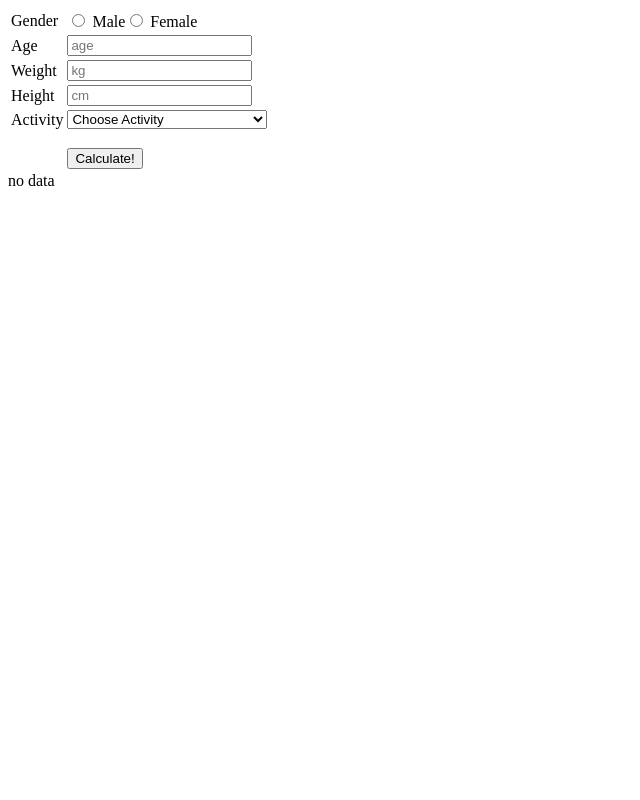
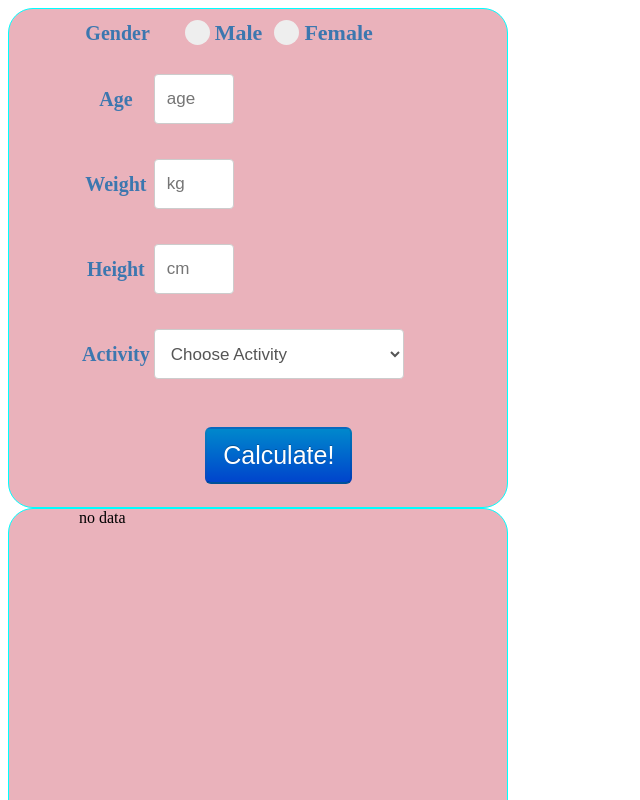
Before and after one commit to Abbasalubeid/DH2642-calorieGram-project, a React (Create React App) app: page / in a window 1280 px wide. Shown: the top 800 px of the page, without its empty margins (0-640 px from the left). Built offline with nearby package versions, Linux system fonts and the light colour scheme; no server answers.

Commit message:
merge and did some styling

```diff
--- a/public/App.css
+++ b/public/App.css
@@ -1,46 +1,195 @@
-.App {
+*,
+*::before,
+*::after {
+  box-sizing: border-box;
+}
+/*----------------------------------------------------------------body----------------------------------------------*/
+body {
+  /* background: url(pngtree-black-meat-western-food-banner-background-image_194600.jpg); */
+  /*  background: rgb(254, 202, 66); */
+  background-repeat: no-repeat;
+  background-size: cover;
+}
+h1 {
+  color: white;
+  display: inline-block;
+  font-size: 90px;
+  margin: 5px 25px;
+  padding: 8px;
+  border: 1px solid#75e6da;
+  border-radius: 55px;
+  font-family: "Helvetica", sans-serif;
+  background-color: #75e6da;
+  transform: translate(55%, 0%);
+}
+/*----------------------------------------------------------------SearchView----------------------------------------------*/
+.searchview-container {
+  padding-left: 70px;
+  width: 500px;
+  height: 500px;
+  border: 1px solid aqua;
+  border-radius: 25px;
+  /* background: linear-gradient(to bottom, red, blue); */
+  background-color: #eab2bb;
+  /* position: a;
+  top: 53%;
+  left: 50%; */
+  /* transform: translate(-50%, -50%); */
+  display: flex;
   text-align: center;
 }
 
-.App-logo {
-  height: 40vmin;
-  pointer-events: none;
+.searchview-container td {
+  /* border: 1px solid #d6dbd2; */
+  border-spacing: 100px;
+}
+.select {
+  display: block;
+  width: 250px;
+  height: 50px;
+  padding: 6px 12px;
+  font-size: 17px;
+  line-height: 1.42857143;
+  color: #555;
+  background-color: #fff;
+  background-image: none;
+  border: 1px solid #ccc;
+  border-radius: 4px;
 }
 
-@media (prefers-reduced-motion: no-preference) {
-  .App-logo {
-    animation: App-logo-spin infinite 20s linear;
-  }
+table td.column {
+  font-weight: bold;
+  text-align: right;
+  font-size: 13px;
 }
 
-.App-header {
-  background-color: #282c34;
-  min-height: 100vh;
-  display: flex;
-  flex-direction: column;
-  align-items: center;
-  justify-content: center;
-  font-size: calc(10px + 2vmin);
-  color: white;
+table label {
+  color: #3c77af;
+  text-align: right;
+  font-size: 20px;
+  font-weight: bold;
+}
+table label.gender:hover {
+  color: #047d0c;
 }
 
-.App-link {
-  color: #61dafb;
+/*---------------------------------------------------input radio----------------------------------------------------------------*/
+/* The container */
+.container {
+  display: inline-block;
+  position: relative;
+  padding-left: 30px;
+  margin: 0 6px;
+  cursor: pointer;
+  font-size: 22px;
+  -webkit-user-select: none;
+  -moz-user-select: none;
+  -ms-user-select: none;
+  user-select: none;
 }
 
-@keyframes App-logo-spin {
-  from {
-    transform: rotate(0deg);
-  }
-  to {
-    transform: rotate(360deg);
-  }
+/* Hide the browser's default radio button */
+.container input {
+  position: absolute;
+  opacity: 0;
+  cursor: pointer;
 }
 
-.select {
-  width: 200px;
+/* Create a custom radio button */
+.checkmark {
+  position: absolute;
+  top: 0;
+  left: 0;
+  height: 25px;
+  width: 25px;
+  background-color: #eee;
+  border-radius: 50%;
 }
 
-.submit-button {
-  margin-top: 15px;
+/* On mouse-over, add a grey background color */
+.container:hover input ~ .checkmark {
+  background-color: #ccc;
 }
+
+/* When the radio button is checked, add a blue background */
+.container input:checked ~ .checkmark {
+  background-color: #2196f3;
+}
+
+/* Create the indicator (the dot/circle - hidden when not checked) */
+.checkmark:after {
+  content: "";
+  position: absolute;
+  display: none;
+}
+
+/* Show the indicator (dot/circle) when checked */
+.container input:checked ~ .checkmark:after {
+  display: block;
+}
+
+/* Style the indicator (dot/circle) */
+.container .checkmark:after {
+  top: 9px;
+  left: 9px;
+  width: 8px;
+  height: 8px;
+  border-radius: 50%;
+  background: white;
+}
+
+/* input box such as age, weight and height */
+.input-box {
+  display: block;
+  width: 80px;
+  height: 50px;
+  padding: 6px 12px;
+  font-size: 17px;
+  line-height: 1.42857143;
+  color: #555;
+  background-color: #fff;
+  background-image: none;
+  border: 1px solid #ccc;
+  border-radius: 4px;
+}
+
+/* Submit button */
+input[type="submit"] {
+  -webkit-appearance: button;
+  cursor: pointer;
+}
+.btn-submit {
+  margin-top: 8px;
+  background-color: #006dcc;
+  background-image: linear-gradient(to bottom, #0088cc, #0044cc);
+  background-repeat: repeat-x;
+  border-color: rgba(0, 0, 0, 0.1) rgba(0, 0, 0, 0.1) rgba(0, 0, 0, 0.25);
+  color: #ffffff;
+  text-shadow: 0 -1px 0 rgb(0 0 0 / 25%);
+}
+.btn-lg,
+.btn-group-lg > .btn {
+  padding: 10px 16px;
+  font-size: 25px;
+  line-height: 1.3333333;
+  border-radius: 6px;
+}
+
+/* result div */
+.result {
+  text-align: left;
+  font-size: 22px;
+}
+
+/* flex-parent*/
+.flex-parent {
+  display: flex;
+  flex-direction: row;
+}
+
+.flex-searchview {
+  color: #3c77af;
+  text-align: right;
+  font-size: 20px;
+  font-weight: bold;
+}
--- a/src/presenter/searchViewPresenter.js
+++ b/src/presenter/searchViewPresenter.js
@@ -4,31 +4,31 @@ import React from "react";
 import promiseNoData from "../view/promiseNoData.js"
 import { getFitnessInfo, getActivityInfo } from "../fetchSource";
 
-export default function SearchViewPresenter(props){
+export default function SearchViewPresenter(props) {
     const [promise, setPromise] = React.useState(null);
     const [data, setData] = React.useState(null);
     const [error, setError] = React.useState(null);
 
     const [searchParams, setSearchParams] = React.useState({});
 
-    function promiseHasChangedACB(){
+    function promiseHasChangedACB() {
         setData(null);
         setError(null);
         let cancelled = false;
 
-        function changedAgainACB(){ cancelled = true; }
+        function changedAgainACB() { cancelled = true; }
         if (promise)
-            promise.then(function saveData(data){ if(!cancelled) setData (data);}).
-            catch(function saveError(error){ if(!cancelled) setError(error);});
+            promise.then(function saveData(data) { if (!cancelled) setData(data); }).
+                catch(function saveError(error) { if (!cancelled) setError(error); });
 
         return changedAgainACB;
     }
 
-    function userSearchedACB(){
+    function userSearchedACB() {
         setPromise(getActivityInfo(searchParams));
     }
 
-    function ageIsChangedACB(age){
+    function ageIsChangedACB(age) {
         const obj = {};
         obj.age = age;
         obj.gender = searchParams.gender;
@@ -38,7 +38,7 @@ export default function SearchViewPresenter(props){
         setSearchParams(obj);
     }
 
-    function weightIsChangedACB(weight){
+    function weightIsChangedACB(weight) {
         const obj = {};
         obj.age = searchParams.age;
         obj.gender = searchParams.gender;
@@ -48,7 +48,7 @@ export default function SearchViewPresenter(props){
         setSearchParams(obj);
     }
 
-    function heightIsChangedACB(height){
+    function heightIsChangedACB(height) {
         const obj = {};
         obj.age = searchParams.age;
         obj.gender = searchParams.gender;
@@ -58,7 +58,7 @@ export default function SearchViewPresenter(props){
         setSearchParams(obj);
     }
 
-    function genderIsChangedACB(gender){
+    function genderIsChangedACB(gender) {
         const obj = {};
         obj.age = searchParams.age;
         obj.gender = gender;
@@ -68,7 +68,7 @@ export default function SearchViewPresenter(props){
         setSearchParams(obj);
     }
 
-    function activityLevelIsChangedACB(level){
+    function activityLevelIsChangedACB(level) {
         const obj = {};
         obj.age = searchParams.age;
         obj.gender = searchParams.gender;
@@ -82,19 +82,21 @@ export default function SearchViewPresenter(props){
 
     return (
         <div>
-        <SearchView onUserChangedAge = {ageIsChangedACB}
-                    onUserChangedWeight = {weightIsChangedACB}
-                    onUserChangedHeight = {heightIsChangedACB}
-                    onUserSearched = {userSearchedACB}
-                    onUserChangedGender = {genderIsChangedACB}
-                    onUserChooseLevel = {activityLevelIsChangedACB}
-        />
-            <div>
-            {promiseNoData({promise, data, error}) ||
-            <ResultView
-                result = {data}>
-            </ResultView>
-            }
+            <div className="flex-searchview">
+                <SearchView onUserChangedAge={ageIsChangedACB}
+                    onUserChangedWeight={weightIsChangedACB}
+                    onUserChangedHeight={heightIsChangedACB}
+                    onUserSearched={userSearchedACB}
+                    onUserChangedGender={genderIsChangedACB}
+                    onUserChooseLevel={activityLevelIsChangedACB}
+                />
+            </div>
+            <div className="searchview-container">
+                {promiseNoData({ promise, data, error }) ||
+                    <ResultView
+                        result={data}>
+                    </ResultView>
+                }
             </div>
         </div>
 
--- a/src/view/searchView.js
+++ b/src/view/searchView.js
@@ -24,31 +24,35 @@ export default function SearchView(props) {
     }
 
     const options =
-                    [
-                    { value: "level_1", type: "Sedentary: little or no exercise" },
-                    { value: "level_2", type: "Light Exercise (1-2 days/week)" },
-                    { value: "level_3", type: "Exercise 4-5 times/week"},
-                    {value: "level_4",  type: "Daily exercise or intense exercise 3-4 times/week"},
-                    { value: "level_5", type: "Intense exercise 6-7 times/week" },
-                    { value: "level_6", type: "Very intense exercise daily, or physical job"},
-                    ];
+        [
+            { value: "level_1", type: "Sedentary: little or no exercise" },
+            { value: "level_2", type: "Light Exercise (1-2 days/week)" },
+            { value: "level_3", type: "Exercise 4-5 times/week" },
+            { value: "level_4", type: "Daily exercise or intense exercise 3-4 times/week" },
+            { value: "level_5", type: "Intense exercise 6-7 times/week" },
+            { value: "level_6", type: "Very intense exercise daily, or physical job" },
+        ];
 
-    function renderOptionsCB(opt){
-        return <option value= {opt.value} key = {opt.value}> {opt.type} </option>
+    function renderOptionsCB(opt) {
+        return <option value={opt.value} key={opt.value}> {opt.type} </option>
     }
 
     return (
-        <div>
+        <div className="searchview-container">
             <table>
                 <tbody>
                     <tr>
-                        <td>Gender</td>
+                        <td className="column">
+                            <label>Gender</label>
+                        </td>
                         <td>
-                            <label>
-                                <input type="radio" value="male" name="gender" onInput={userChooseGenderACB} /> Male
+                            <label className="container gender">Male
+                                <input type="radio" value="male" name="gender" onInput={userChooseGenderACB} />
+                                <span class="checkmark"></span>
                             </label>
-                            <label>
-                                <input type="radio" value="female" name="gender" onInput={userChooseGenderACB} /> Female
+                            <label className="container gender">Female
+                                <input type="radio" value="female" name="gender" onInput={userChooseGenderACB} />
+                                <span class="checkmark"></span>
                             </label>
                         </td>
                     </tr>
@@ -64,6 +68,7 @@ export default function SearchView(props) {
                                 width="60px"
                                 placeholder="age"
                                 onInput={userTypedAgeACB}
+                                className="input-box"
                             />
                         </td>
                     </tr>
@@ -73,7 +78,8 @@ export default function SearchView(props) {
                         </td>
                         <td>
                             <input type="text" name="weight" maxLength="3"
-                                   width="60px" placeholder="kg" onInput={userTypedWeightACB}/>
+                                width="60px" placeholder="kg" onInput={userTypedWeightACB}
+                                className="input-box" />
                         </td>
                     </tr>
                     <tr>
@@ -84,6 +90,7 @@ export default function SearchView(props) {
                             <input
                                 type="text" name="height" maxLength="3"
                                 width="60px" placeholder="cm" onInput={userTypedHeightACB}
+                                className="input-box"
                             />
                         </td>
                     </tr>
@@ -101,7 +108,7 @@ export default function SearchView(props) {
                     <tr>
                         <td></td>
                         <td>
-                            <input type="submit" name="submit" value="Calculate!" className="submit-button" onClick={userSavedACB} />
+                            <input type="submit" name="submit" value="Calculate!" className="btn-submit btn-lg" onClick={userSavedACB} />
                         </td>
                     </tr>
                 </tbody>
```
Also changed, not shown: src/view/resultView.js (+7 -7 lines).
